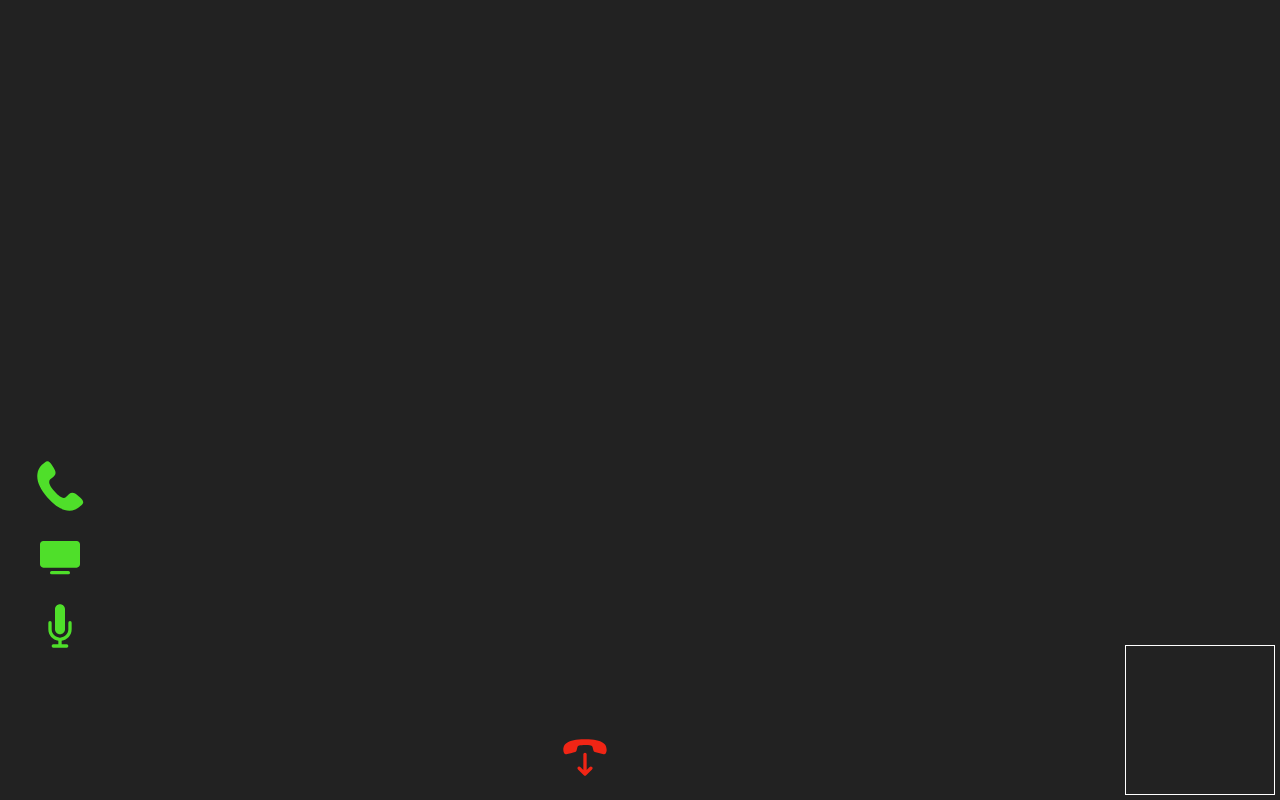
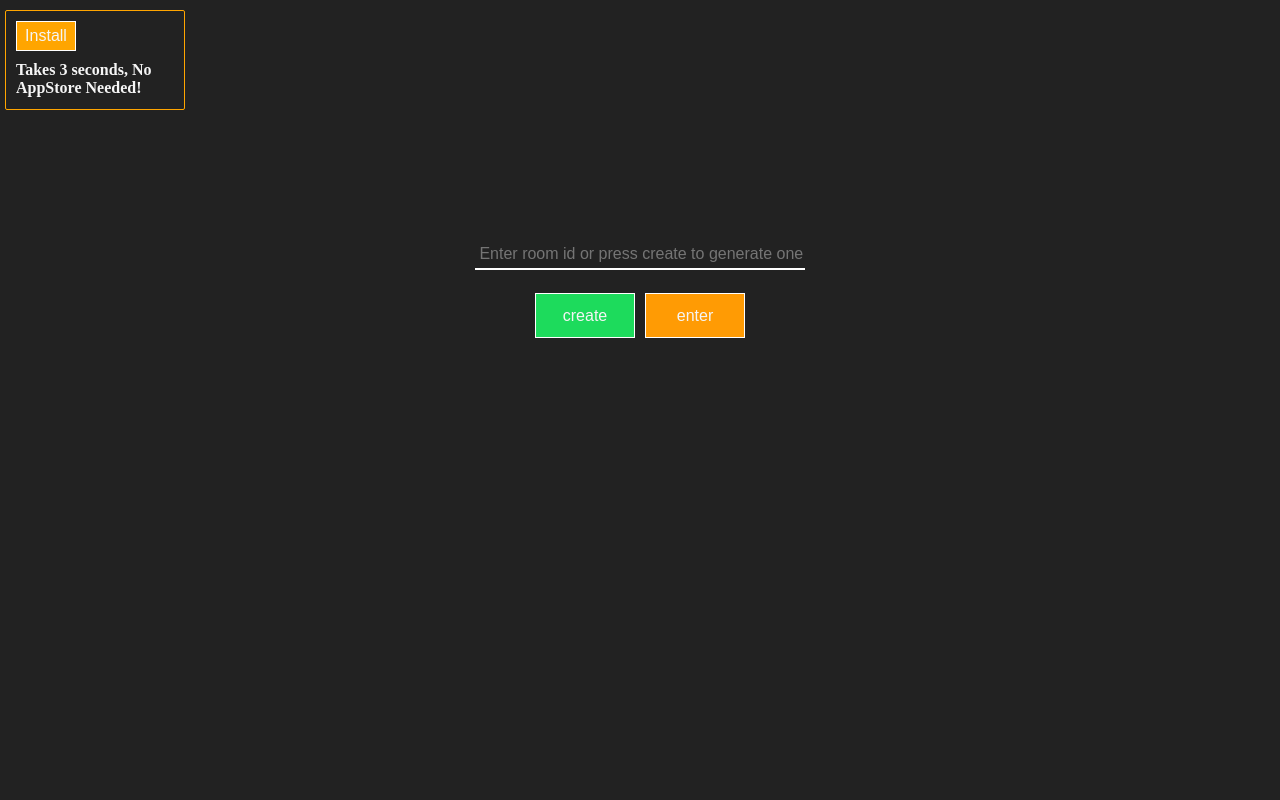
Before and after one commit to buafacetime/videochat-with-WRTC, a React app: page / in a window 1280 px wide. Built offline with nearby package versions, Linux system fonts and the light colour scheme; no server answers; the HTML template or start-up script is replaced by a standard one.

Commit message:
added react routes

```diff
--- a/src/App.css
+++ b/src/App.css
@@ -105,10 +105,10 @@ video {
   width: 150px;
   height: 150px;
 }
-#remotestream {
-	/* display: block; */
+/* #remotestream {
 
-}
+
+} */
 
 /* Video controls */
 #controls {
--- a/src/components/App.js
+++ b/src/components/App.js
@@ -1,14 +1,18 @@
 import React from 'react';
-// import HomePage from "./pages/HomePage";
+import {BrowserRouter as Router, Switch, Route,} from 'react-router-dom'
+import HomePage from "./pages/HomePage";
 import ChatRoom from "./pages/VideoChatRoom";
 /**
  * @description main entry of my React app
  */
 const App = () => {
     return (
-        <div id="app">
-              <ChatRoom />
-        </div>
+        <Router>
+            <Switch>
+                <Route exact path="/" component={HomePage}/>
+                <Route exact path="/facetime" />
+            </Switch>
+        </Router>
     )
 }
 
```
